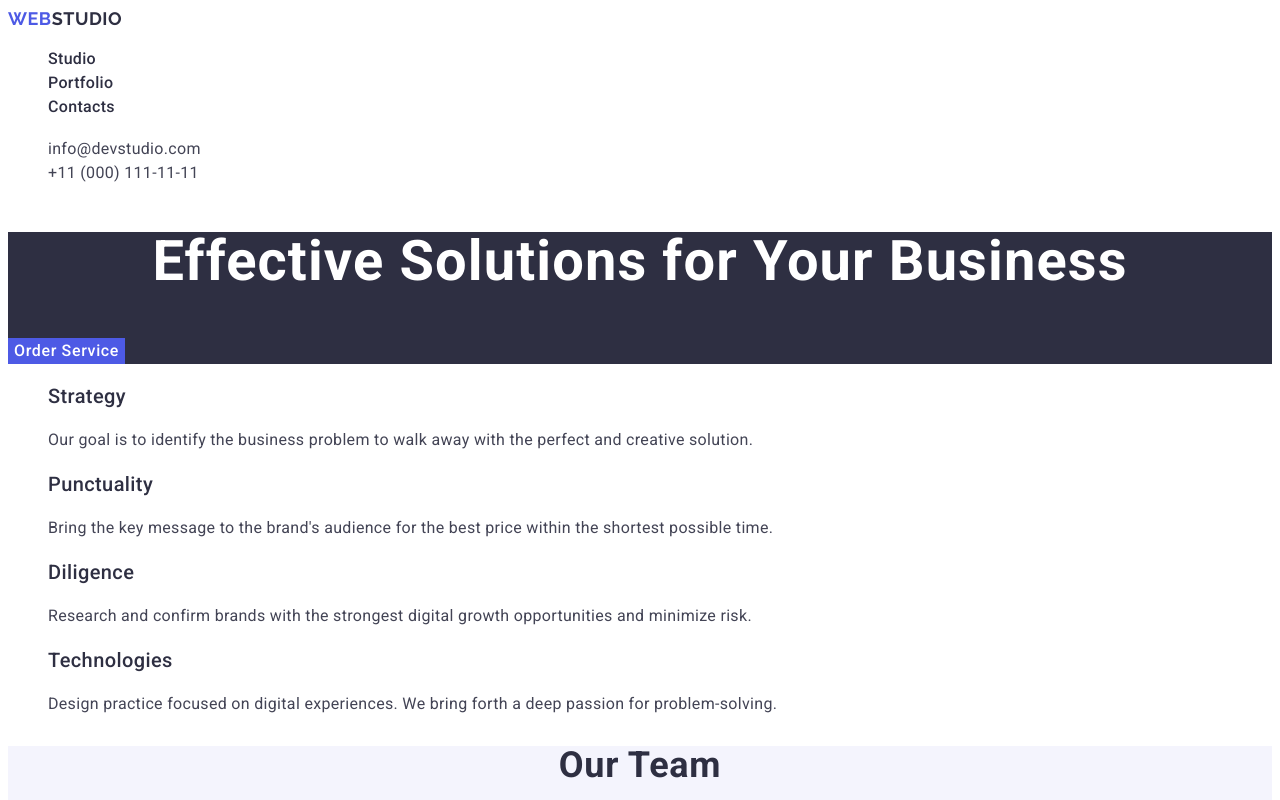
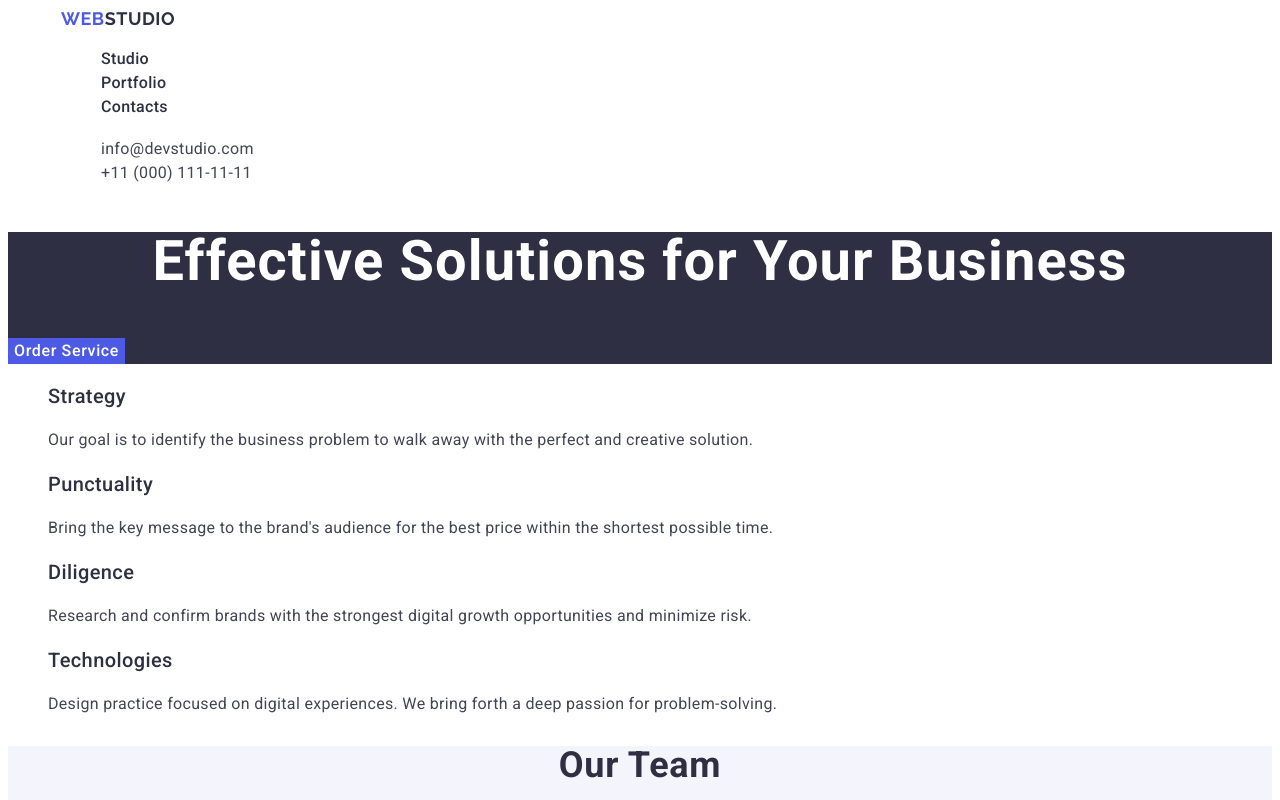
Before and after one commit to MilaB-oss/goit-markup-hw-03, a plain HTML site: page index.html in a window 1280 px wide. Shown: the top 800 px of the page. Drawn offline with Linux system fonts and the light colour scheme.

Commit message:
change html

```diff
--- a/css/styles.css
+++ b/css/styles.css
@@ -28,6 +28,12 @@ a
 {
     text-decoration: none;
     letter-spacing: 0.03em;
+}
+
+.container {
+max-width: 1158px;
+padding: 0 15px;
+margin:0 auto;
 }
 
 .header-logo
--- a/index.html
+++ b/index.html
@@ -12,6 +12,7 @@
 </head>
 <body>
     <header class="page-header">
+   <div class="container">
     <nav class="header-nav">
     <a class="header-logo" href="/index.html">Web<span class="logo-part">Studio</span></a>
        <ul class="nav-list">
@@ -26,6 +27,7 @@
    <li class="contacts-item"><a class="contacts-link" href="tel:+110001111111">+11 (000) 111-11-11</a></li>
 </ul>
 </address>
+</div>
 </header>
     <main>
         <section class="section-main">
```
Lines whose indentation alone changed are shown as unchanged.
